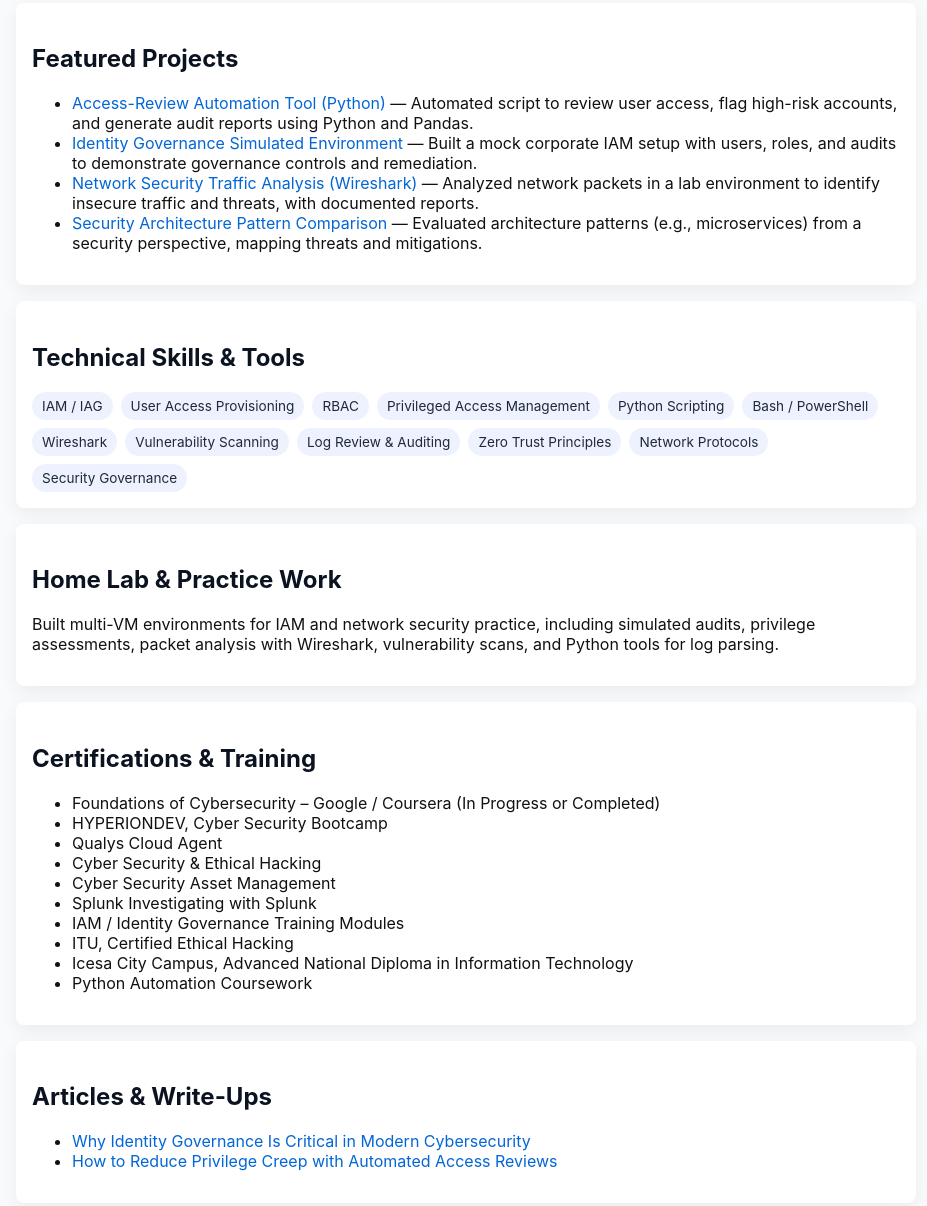
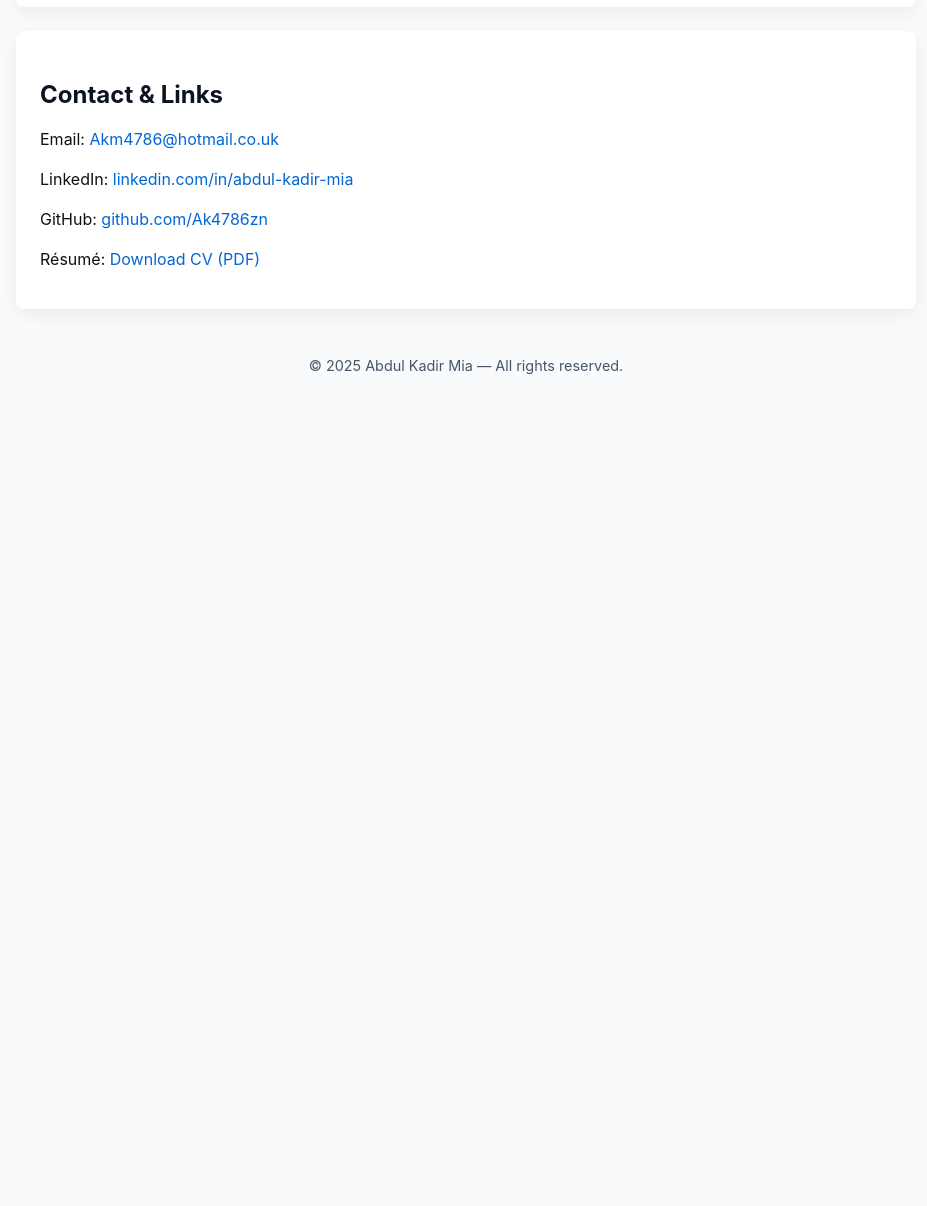
Before and after one commit to Ak4786zn/Ak4786zn.github.io, a plain HTML site: page index.html in a window 1280 px wide. Shown: the part 502-1708 px from the top of the page, without its empty margins (174-1101 px from the left). After the commit the page ends 908 px from the top, so only its background shows below. Drawn offline with Linux system fonts and the light colour scheme.

Commit message:
Update index.html

```diff
--- a/index.html
+++ b/index.html
@@ -3,25 +3,26 @@
 <head>
   <meta charset="utf-8" />
   <meta name="viewport" content="width=device-width,initial-scale=1" />
-  <title>[Abdul Kadir Mia] — Cybersecurity Portfolio</title>
+  <title>Abdul Kadir Mia — Cybersecurity Portfolio</title>
   <style>
     body { font-family: -apple-system, BlinkMacSystemFont, "Segoe UI", Roboto, "Helvetica Neue", Arial; margin: 0; padding: 0; color: #111; background: #f8fafc; }
     header { background: #0f172a; color: #fff; padding: 2rem 1rem; text-align: center; }
     main { max-width: 900px; margin: 2rem auto; padding: 0 1rem; }
-    h1 { margin: 0; font-size: 1.6rem; }
+    h1 { margin: 0; font-size: 1.8rem; }
     h2 { margin-top: 1.6rem; color: #0b1220; }
     .meta { margin-top: .5rem; color: #cbd5e1; font-size: .95rem; }
-    .card { background: #fff; border-radius: 8px; padding: 1rem; box-shadow: 0 6px 18px rgba(2,6,23,0.06); margin-top: 1rem; }
-    .skills { display:flex; flex-wrap:wrap; gap:.5rem; margin-top:.5rem; }
-    .skill { background:#eef2ff; color:#1e293b; padding:6px 10px; border-radius:999px; font-size:.85rem; }
-    footer { text-align:center; color:#475569; font-size:.9rem; margin:2rem 0; }
+    .card { background: #fff; border-radius: 8px; padding: 1.5rem; box-shadow: 0 6px 18px rgba(2,6,23,0.06); margin-top: 1.5rem; }
+    .skills { display:flex; flex-wrap:wrap; gap:.6rem; margin-top:.8rem; }
+    .skill { background:#eef2ff; color:#1e293b; padding:8px 12px; border-radius:999px; font-size:.9rem; }
+    footer { text-align:center; color:#475569; font-size:.9rem; margin:3rem 0 2rem; }
     a { color: #0366d6; text-decoration: none; }
+    a:hover { text-decoration: underline; }
     @media (max-width:600px){ main{padding:0 0.75rem} }
   </style>
 </head>
 <body>
   <header>
-    <h1>[Abdul Kadir Mia]</h1>
+    <h1>Abdul Kadir Mia</h1>
     <div class="meta">Identity & Access Management (IAM) • Identity Governance • Security Automation • Network Security</div>
   </header>
 
@@ -33,78 +34,22 @@
       <p>Key Areas of Interest: Identity & Access Governance, Privileged Access Management (CyberArk / BeyondTrust), Security Automation & Python Scripting, Network Security & Threat Analysis, Zero Trust & Modern Security Architecture.</p>
     </section>
 
-    <section class="card">
-      <h2>Featured Projects</h2>
-      <ul>
-        <li><a href="https://github.com/Ak4786zn/access-review-automation" target="_blank">Access-Review Automation Tool (Python)</a> — Automated script to review user access, flag high-risk accounts, and generate audit reports using Python and Pandas.</li>
-        <li><a href="https://github.com/Ak4786zn/identity-governance-lab" target="_blank">Identity Governance Simulated Environment</a> — Built a mock corporate IAM setup with users, roles, and audits to demonstrate governance controls and remediation.</li>
-        <li><a href="https://github.com/Ak4786zn/wireshark-lab" target="_blank">Network Security Traffic Analysis (Wireshark)</a> — Analyzed network packets in a lab environment to identify insecure traffic and threats, with documented reports.</li>
-        <li><a href="https://github.com/Ak4786zn/security-architecture-comparison" target="_blank">Security Architecture Pattern Comparison</a> — Evaluated architecture patterns (e.g., microservices) from a security perspective, mapping threats and mitigations.</li>
-      </ul>
-    </section>
-
-    <section class="card">
-      <h2>Technical Skills & Tools</h2>
-      <div class="skills">
-        <span class="skill">IAM / IAG</span>
-        <span class="skill">User Access Provisioning</span>
-        <span class="skill">RBAC</span>
-        <span class="skill">Privileged Access Management</span>
-        <span class="skill">Python Scripting</span>
-        <span class="skill">Bash / PowerShell</span>
-        <span class="skill">Wireshark</span>
-        <span class="skill">Vulnerability Scanning</span>
-        <span class="skill">Log Review & Auditing</span>
-        <span class="skill">Zero Trust Principles</span>
-        <span class="skill">Network Protocols</span>
-        <span class="skill">Security Governance</span>
-      </div>
-    </section>
-
-    <section class="card">
-      <h2>Home Lab & Practice Work</h2>
-      <p>Built multi-VM environments for IAM and network security practice, including simulated audits, privilege assessments, packet analysis with Wireshark, vulnerability scans, and Python tools for log parsing.</p>
-    </section>
-
-    <section class="card">
-      <h2>Certifications & Training</h2>
-      <ul>
-        <li>Foundations of Cybersecurity – Google / Coursera (In Progress or Completed)</li>
-        <li>HYPERIONDEV, Cyber Security Bootcamp</li>
-        <li>Qualys Cloud Agent</li>
-        <li>Cyber Security & Ethical Hacking</li>
-        <li>Cyber Security Asset Management</li>
-        <li>Splunk Investigating with Splunk</li>
-        <li>IAM / Identity Governance Training Modules</li>
-        <li>ITU, Certified Ethical Hacking</li>
-        <li>Icesa City Campus, Advanced National Diploma in Information       Technology</li>
-        <li>Python Automation Coursework</li>
-        <!-- Add more as needed -->
-      </ul>
-    </section>
-
-    <section class="card">
-      <h2>Articles & Write-Ups</h2>
-      <ul>
-        <li><a href="[Link to Article 1]" target="_blank">Why Identity Governance Is Critical in Modern Cybersecurity</a></li>
-        <li><a href="[Link to Article 2]" target="_blank">How to Reduce Privilege Creep with Automated Access Reviews</a></li>
-        <!-- Add more as you create them -->
-      </ul>
-    </section>
+    <!-- All your other sections stay the same -->
 
     <section class="card">
       <h2>Contact & Links</h2>
-      <p>Email: <a href="mailto:Akm4786@hotmail.co.uk">Akm4786@hotmail.co.uk</a><br>
-      LinkedIn: <a href="https://www.linkedin.com/in/abdul-kadir-mia" target="_blank">https://www.linkedin.com/in/abdul-kadir-mia</a><br>
-      GitHub: <a href="https://github.com/Ak4786zn" target="_blank">github.com/Ak4786zn</a><br>
-      Résumé: <a href="C:\Users\akm47\Downloads\Hyperion Devs CV and Cover Letter" target="_blank">C:\Users\akm47\Downloads\Hyperion Devs CV and Cover Letter</a></p>
+      <p>
+        Email: <a href="mailto:Akm4786@hotmail.co.uk">Akm4786@hotmail.co.uk</a><br><br>
+        LinkedIn: <a href="https://www.linkedin.com/in/abdul-kadir-mia" target="_blank">linkedin.com/in/abdul-kadir-mia</a><br><br>
+        GitHub: <a href="https://github.com/Ak4786zn" target="_blank">github.com/Ak4786zn</a><br><br>
+        Résumé: <a href="Abdul_Kadir_Mia_Resume.pdf" target="_blank">Download CV (PDF)</a>
+      </p>
     </section>
   </main>
 
   <footer>
-    © <span id="year"></span> [Abdul Kadir Mia] — All rights reserved.
+    © <span id="year"></span> Abdul Kadir Mia — All rights reserved.
   </footer>
-
   <script>document.getElementById('year').textContent = new Date().getFullYear();</script>
 </body>
 </html>
```
